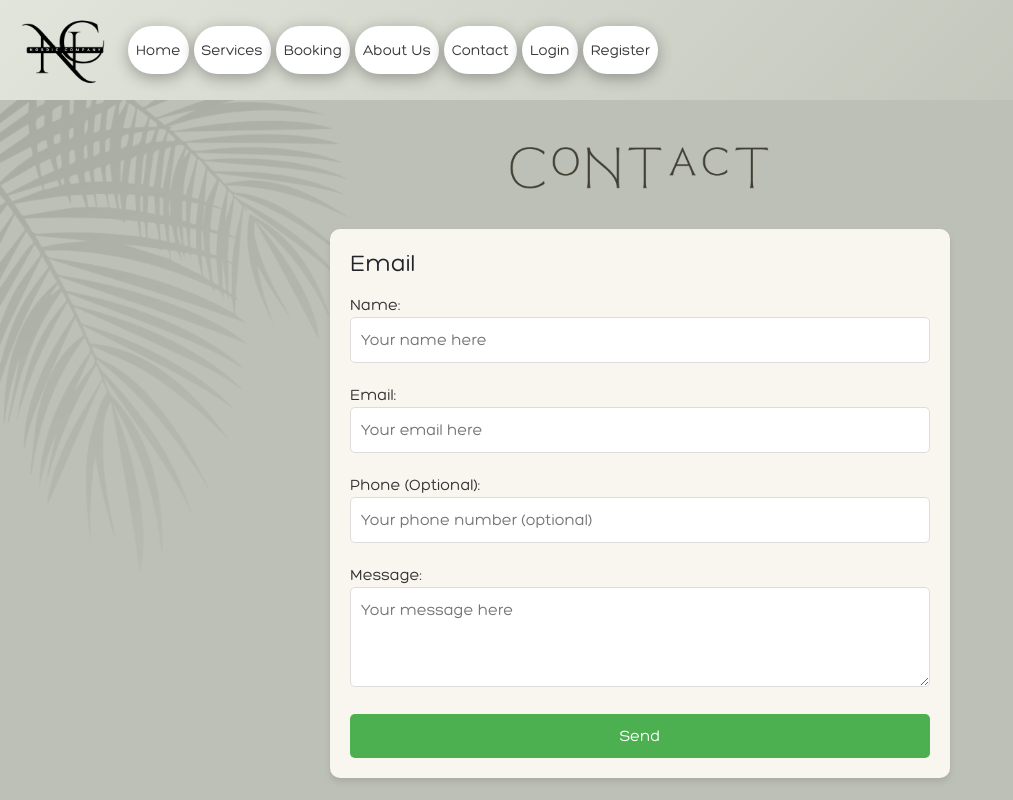
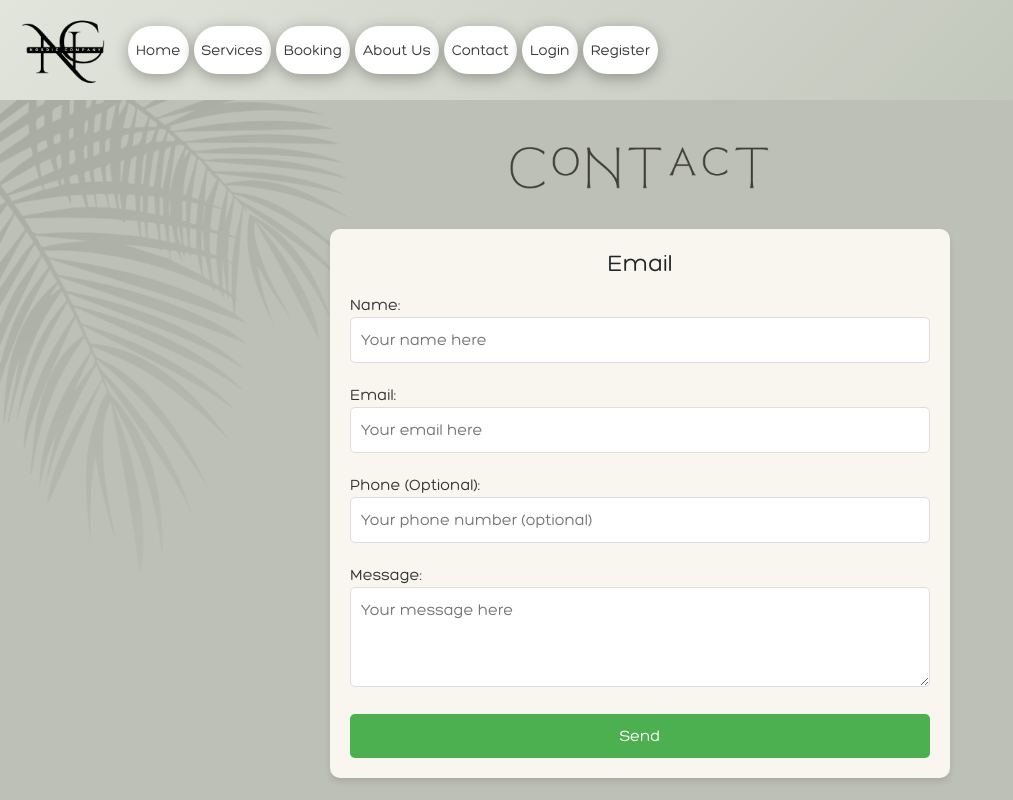
Before and after one commit to SoroushGReza/nordic-company, a React (Create React App) app in the folder frontend/: page /contact in a window 1280 px wide. Shown: the top 800 px of the page, without its empty margins (0-1013 px from the left). Built offline with nearby package versions, Linux system fonts and the light colour scheme; a web font is replaced by a local one.

Commit message:
Add bootstrap class text-center to center the h2 element in form

```diff
--- a/frontend/src/pages/Contact.js
+++ b/frontend/src/pages/Contact.js
@@ -102,7 +102,7 @@ const Contact = () => {
           <Row className="justify-content-center">
             <Col xs={12} md={8} lg={6} className={styles.emailFormContainer}>
               <form onSubmit={handleSubmit} className={styles.contactForm}>
-                <h2>Email</h2>
+                <h2 className="text-center">Email</h2>
                 <label>
                   Name:
                   <input
```
